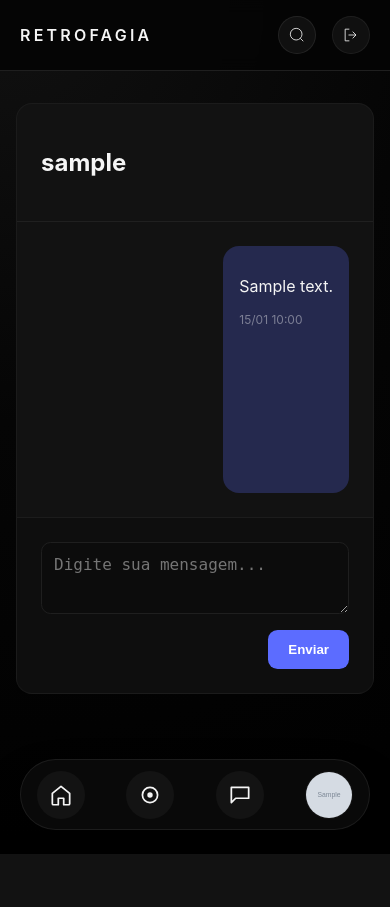
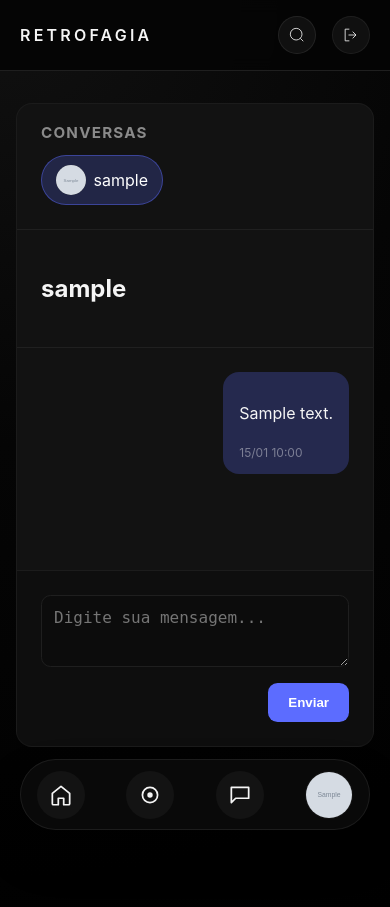
Before and after one commit to jorgerpg/retrofagia, a Flask app: page /chat?with_user=1 in a window 390 px wide. Before the commit the page ends 854 px from the top, so only its background shows below. Run offline with Flask 3, Linux system fonts and the light colour scheme; a user stored in the database is signed in; tables that the repository leaves empty hold one stand-in row (values such as "Sample post"); grey boxes marked "Sample" are stand-in pictures; some libraries are stand-ins or nearby versions.

Commit message:
improved chats

```diff
--- a/app/static/style.css
+++ b/app/static/style.css
@@ -769,6 +769,59 @@ button.ghost.danger:hover,
   flex-direction: column;
 }
 
+.chat-mobile-contacts {
+  display: none;
+  padding: 1.2rem 1.5rem;
+  border-bottom: 1px solid rgba(255, 255, 255, 0.06);
+}
+
+.chat-mobile-contacts h2 {
+  margin: 0 0 0.8rem;
+  font-size: 0.95rem;
+  letter-spacing: 0.08em;
+  text-transform: uppercase;
+  color: var(--muted);
+}
+
+.contact-scroll {
+  display: flex;
+  gap: 0.75rem;
+  overflow-x: auto;
+  padding-bottom: 0.35rem;
+}
+
+.contact-pill {
+  display: inline-flex;
+  align-items: center;
+  gap: 0.5rem;
+  padding: 0.55rem 0.85rem;
+  border-radius: 999px;
+  border: 1px solid rgba(255, 255, 255, 0.06);
+  background: rgba(255, 255, 255, 0.04);
+  white-space: nowrap;
+  transition: background 160ms ease, border-color 160ms ease;
+}
+
+.contact-pill img,
+.contact-pill .avatar-placeholder {
+  width: 30px;
+  height: 30px;
+  border-radius: 50%;
+  object-fit: cover;
+  background: var(--border);
+  display: grid;
+  place-items: center;
+  font-weight: 600;
+}
+
+.contact-pill.active,
+.contact-pill:hover,
+.contact-pill:focus-visible {
+  background: rgba(92, 108, 255, 0.22);
+  border-color: rgba(92, 108, 255, 0.45);
+  color: #fff;
+}
+
 .chat-header {
   padding: 1.5rem;
   border-bottom: 1px solid rgba(255, 255, 255, 0.06);
@@ -778,20 +831,26 @@ button.ghost.danger:hover,
   flex: 1;
   overflow-y: auto;
   padding: 1.5rem;
-  display: grid;
+  display: flex;
+  flex-direction: column;
   gap: 1rem;
 }
 
 .message {
-  max-width: 70%;
+  display: inline-flex;
+  flex-direction: column;
+  align-self: flex-start;
+  width: fit-content;
+  max-width: min(80%, 360px);
   padding: 0.9rem 1rem;
   border-radius: 1rem;
   background: rgba(255, 255, 255, 0.05);
   position: relative;
+  word-break: break-word;
 }
 
 .message.from-me {
-  margin-left: auto;
+  align-self: flex-end;
   background: rgba(92, 108, 255, 0.25);
 }
 
@@ -837,7 +896,11 @@ button.ghost.danger:hover,
   }
 
   .chat-thread {
-    height: 70vh;
+    min-height: calc(100vh - 200px);
+  }
+
+  .chat-mobile-contacts {
+    display: block;
   }
 }
 
--- a/app/templates/chat.html
+++ b/app/templates/chat.html
@@ -23,6 +23,23 @@
   </aside>
 
   <div class="chat-thread">
+    <div class="chat-mobile-contacts">
+      <h2>Conversas</h2>
+      <div class="contact-scroll">
+        {% for contact in contacts %}
+        <a href="{{ url_for('main.chat', with_user=contact.id) }}" class="contact-pill {% if selected_user and selected_user.id == contact.id %}active{% endif %}">
+          {% if contact.avatar_url %}
+          <img src="{{ contact.avatar_url | image_url }}" alt="Avatar de {{ contact.username }}" />
+          {% else %}
+          <div class="avatar-placeholder">{{ contact.username[0]|upper }}</div>
+          {% endif %}
+          <span>{{ contact.username }}</span>
+        </a>
+        {% else %}
+        <span class="muted">Sem contatos ainda.</span>
+        {% endfor %}
+      </div>
+    </div>
     {% if selected_user %}
     <header class="chat-header">
       <h2>{{ selected_user.username }}</h2>
```
